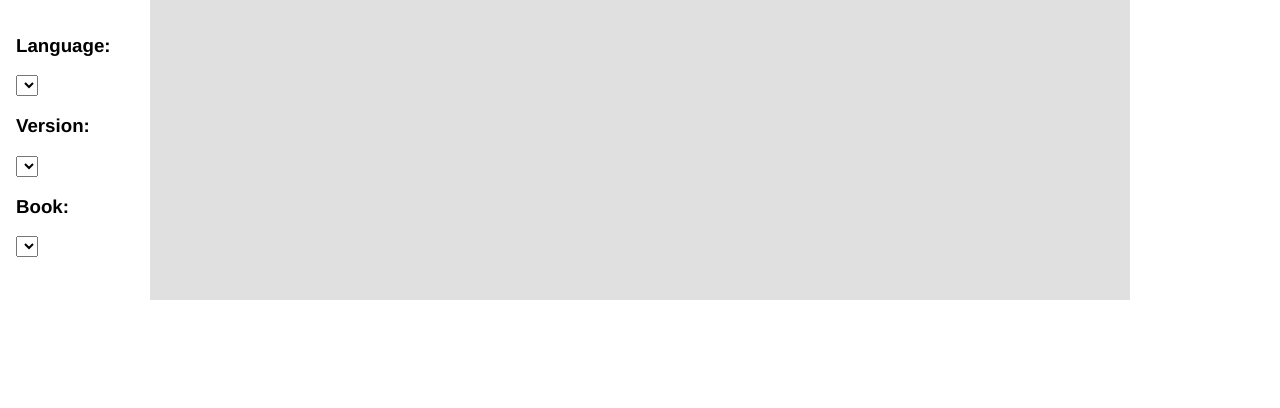
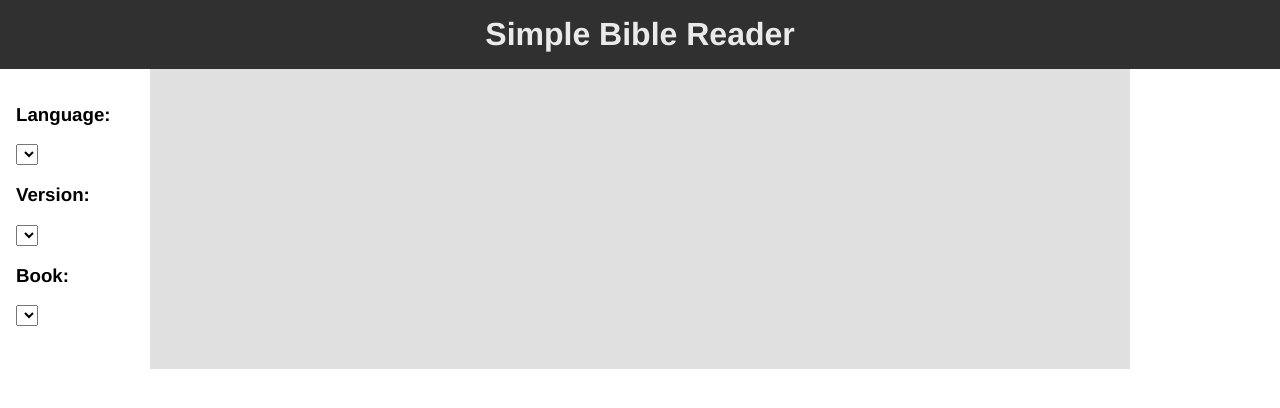
Before and after one commit to vleong2332/wycliffe-challenge, a website: page app/index.html in a window 1280 px wide. Drawn offline with Linux system fonts and the light colour scheme; no server answers.

Commit message:
first demo

```diff
--- a/app/index.html
+++ b/app/index.html
@@ -13,6 +13,10 @@
    <!-- FAVICON -->
 </head>
 <body ng-controller="mainCtrl">
+
+   <section id="header">
+      <h1>Simple Bible Reader</h1>
+   </section>
 
    <div id="user-selection">
       <h3>Language:</h3>
--- a/app/script.js
+++ b/app/script.js
@@ -11,20 +11,20 @@ bibleReader.run(function($rootScope, fetchData) {
    // console.log('Run is running');
    $rootScope.ready = false;
    $rootScope.data = {
-      langCodes: [],
-      langNames: [],
-      versions: [],
-      books: [],
-      text: null,
+      langCodes:  [],
+      langNames:  [],
+      versions:   [],
+      books:      [],
+      text:       null,
       parsedText: []
    };
-   $rootScope.userLang = "";
-   $rootScope.userVersion = "";
-   $rootScope.userBook = "";
-   $rootScope.userView = "";
-   $rootScope.userLangIndex = null;
+   $rootScope.userLang         = "";
+   $rootScope.userVersion      = "";
+   $rootScope.userBook         = "";
+   $rootScope.userView         = "";
+   $rootScope.userLangIndex    = null;
    $rootScope.userVersionIndex = null;
-   $rootScope.userBookIndex = null;
+   $rootScope.userBookIndex    = null;
    fetchData();
 });
 
@@ -62,13 +62,13 @@ bibleReader.factory('fetchText', function($rootScope, $http) {
          url: SRC
       })
       .success(function(data) {
-         // console.log('fetching success', data);
+
          $rootScope.data.text = data.split('\n');
          $rootScope.data.parsedText = [];
          angular.forEach($rootScope.data.text, function(value, index) {
             $rootScope.data.parsedText.push($rootScope.parseUSFM(value));
          });
-         // console.log($rootScope.data.parsedText);
+
          angular.element(document.getElementById('view')).children().remove();
          $rootScope.processEntry($rootScope.data.parsedText);
       })
@@ -175,6 +175,9 @@ bibleReader.controller('mainCtrl', function($rootScope, fetchText) {
          if (value.tag === "\\v") {
             var element = "<p><span class=\"verse-num\">" + value.number + ".</span> " + value.text + "</h3>";
          }
+         if (value.tag === "\\s5") {
+            var element = "<p class=\"section\"></p>";
+         }
          angular.element(document.getElementById('view')).append(element);
       });
    }
--- a/app/style.css
+++ b/app/style.css
@@ -1,21 +1,36 @@
 * {
    box-sizing: border-box;
    font-family: helvetica;
+}
+html, body {
+   min-width: 700px;
+}
+#header {
+   background-color: #303030;
+   color: #EAEAEA;
+   text-align: center;
+   margin: 0;
+   padding: 1rem 0;
+}
+#header h1 {
+   margin: 0;
 }
 #user-selection {
    display: inline-block;
    float: left;
    width: 150px;
    padding: 1rem;
+   position: fixed;
 }
 #user-view {
-   display: inline-block;
+   /*display: inline-block;*/
    background-color: #E0E0E0;
    min-height: 300px;
    width: calc(100% - 300px);
-   margin-right: 150px;
+   min-width: 320px;
    padding: 1rem;
-
+   margin: 0 auto;
+   /*float: left;*/
 }
 #user-view h1 {
    font-size: 250%;
@@ -28,5 +43,7 @@
    color: #404040;
    font-size: small;
    vertical-align: top;
-   /*text-align: right;*/
 }
+.section {
+   height: 0.5rem;
+}
```
